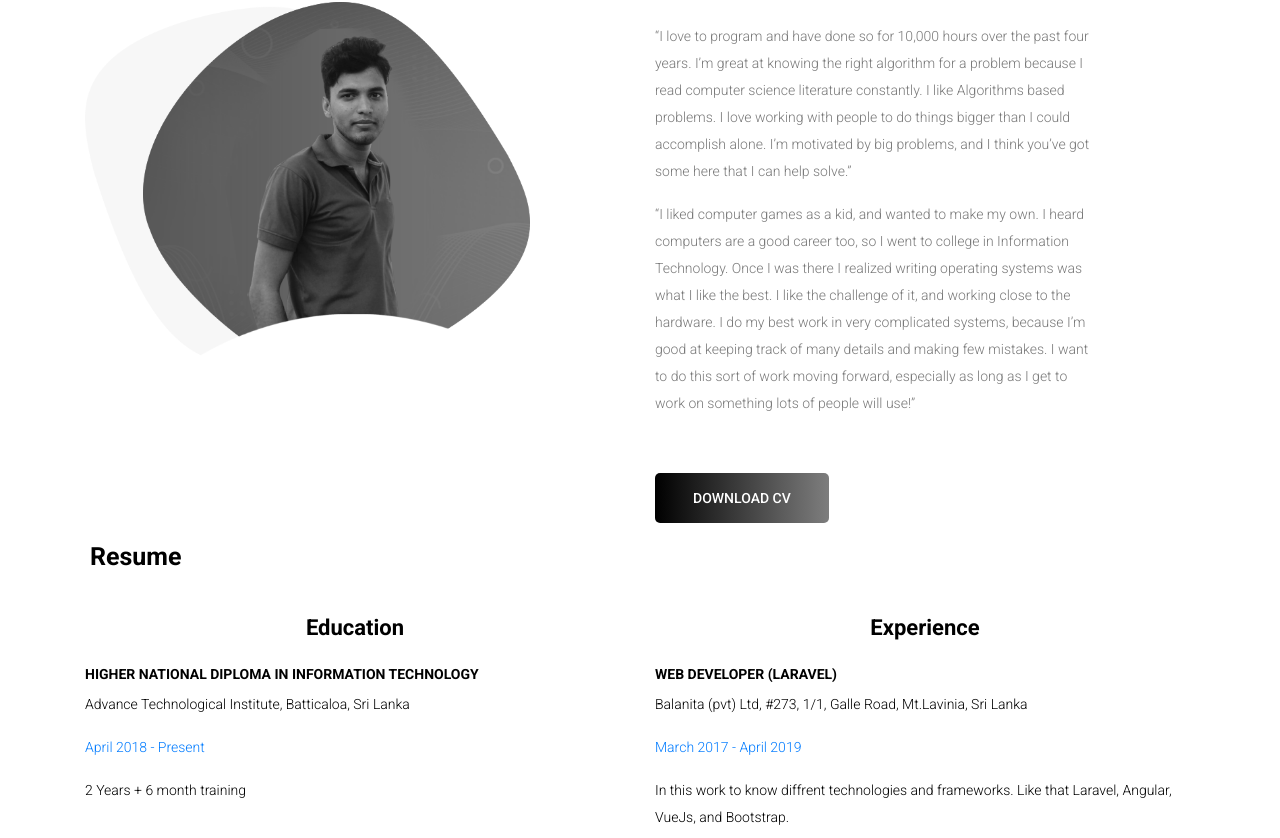
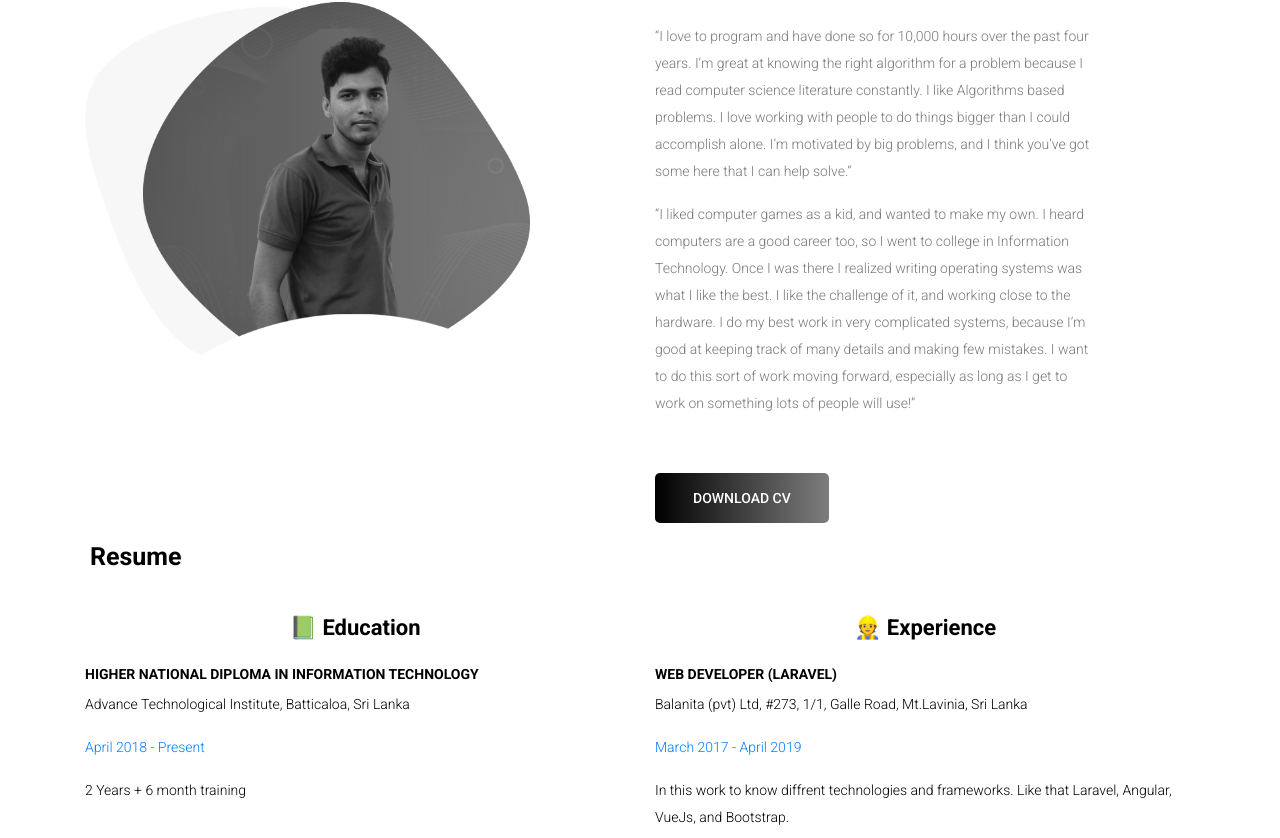
Before and after one commit to Katheesh/katheesh.js, a Vue app: page /about in a window 1280 px wide. Shown: the part 538-1376 px from the top of the page. Built offline with nearby package versions, Linux system fonts and the light colour scheme; what vue-toasted would draw is missing.

Commit message:
added icon in about section

```diff
--- a/src/views/About.vue
+++ b/src/views/About.vue
@@ -30,7 +30,7 @@
 					<div class="main_title text-left">
 						<p class="top_text">About me <span></span></p>
 						<h2>
-							Software Engineer <br>& Entrepreneur
+							Software Engineer 👨‍💻 <br>& Entrepreneur
 						</h2>
 						<p>
 							“I love to program and have done so for 10,000 hours over the past four years. I’m great at knowing the right algorithm for a problem because I read computer science literature constantly. I like Algorithms based problems. I love working with people to do things bigger than I could accomplish alone. I’m motivated by big problems, and I think you’ve got some here that I can help solve.”
@@ -56,7 +56,7 @@
                                     <div class="col-md-6">
                                        <div class="col-resume">
                                           <h6 class="resume-title" style="text-align: center; margin: 25px; font-size: 22px;">
-                                             Education
+                                            📗 Education
                                           </h6>
                                           <div class="resume-content">
                                              <div class="resume-inner">
@@ -91,7 +91,7 @@
                                     <div class="col-md-6">
                                        <div class="col-resume">
                                           <h6 class="resume-title" style="text-align: center; margin: 25px; font-size: 22px;">
-                                             Experience
+                                             👷 Experience
                                           </h6>
                                           <div class="resume-content">
                                              <div class="resume-inner">
```
